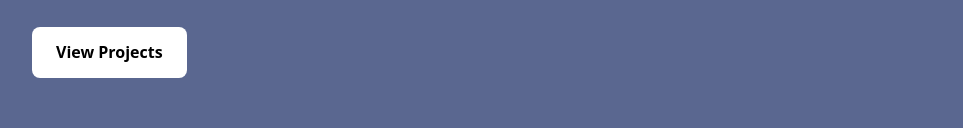
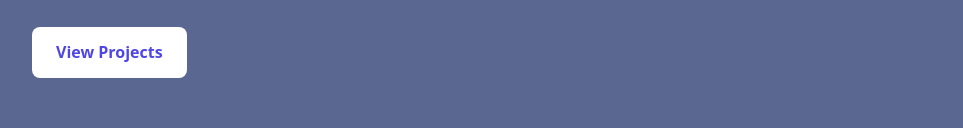
Before and after one commit to Levi-o1o1/JavaScript_Projects, a website: page Html_css/index.html in a window 1280 px wide. In both pictures the pointer is over the link "View Projects". Shown: the part 474-602 px from the top of the page, without its empty margins (158-1121 px from the left). Drawn offline with Linux system fonts and the light colour scheme.

Commit message:
added hover

```diff
--- a/Html_css/index.html
+++ b/Html_css/index.html
@@ -87,6 +87,9 @@ nav a:hover{
     text-decoration:none;
     border-radius:8px;
     font-weight:600;
+}
+.btn:hover{
+    color: #4f46e5;
 }
 
 section{
```
